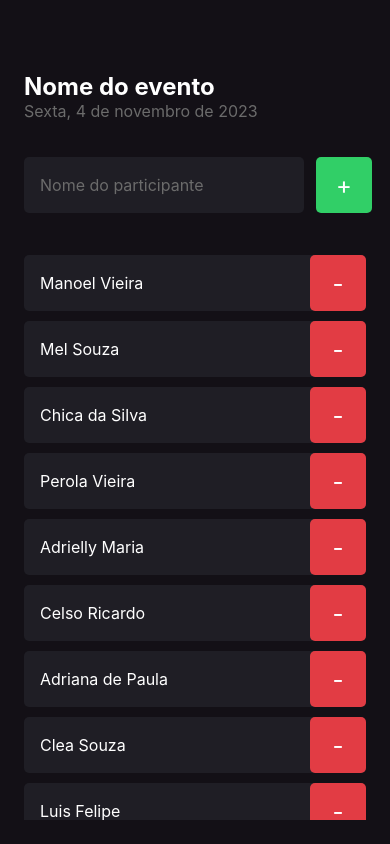
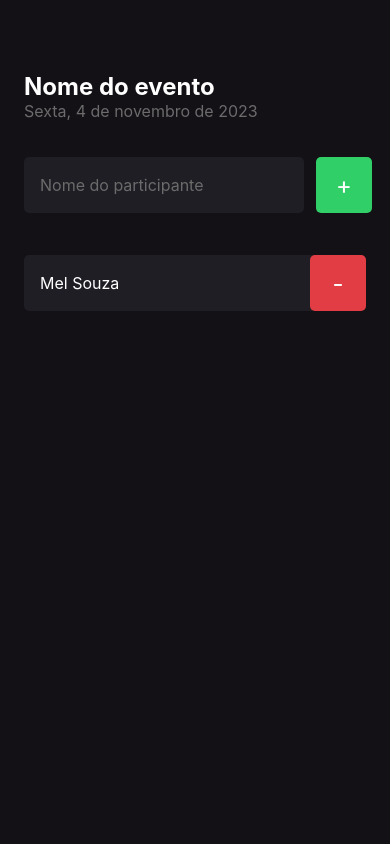
Before and after one commit to manoelvieira0/taskapp, a React Native app: screen / in a window 390 px wide. Built offline with nearby package versions, Linux system fonts and the light colour scheme.

Commit message:
Adicionando participantes com usestate

```diff
--- a/src/screens/Home/index.tsx
+++ b/src/screens/Home/index.tsx
@@ -1,3 +1,4 @@
+import { useState } from "react";
 import { Text, View, TextInput, TouchableOpacity, FlatList, Alert } from "react-native";
 
 import { Participant } from "../../components/Participant";
@@ -5,12 +6,14 @@ import { Participant } from "../../components/Participant";
 import { styles } from "./styles";
 
 export function Home() {
-    const participants = ["Manoel Vieira", "Mel Souza", "Chica da Silva", "Perola Vieira", "Adrielly Maria", "Celso Ricardo", "Adriana de Paula", "Clea Souza", "Luis Felipe", "Michael Jackson"]
+    const [participants, setParticipants] = useState(["Mel Souza"]);
 
     function handleParticipantAdd() {
-        if(participants.includes("Manoel Vieira")){
+        if (participants.includes("Manoel Vieira")) {
             return Alert.alert("Participante existe", "Já existe um participante na lista com esse nome!")
         }
+
+        setParticipants(prevState => [...prevState, 'Manoel'])
     }
 
     function handleParticipantRemove(name: string) {
```
